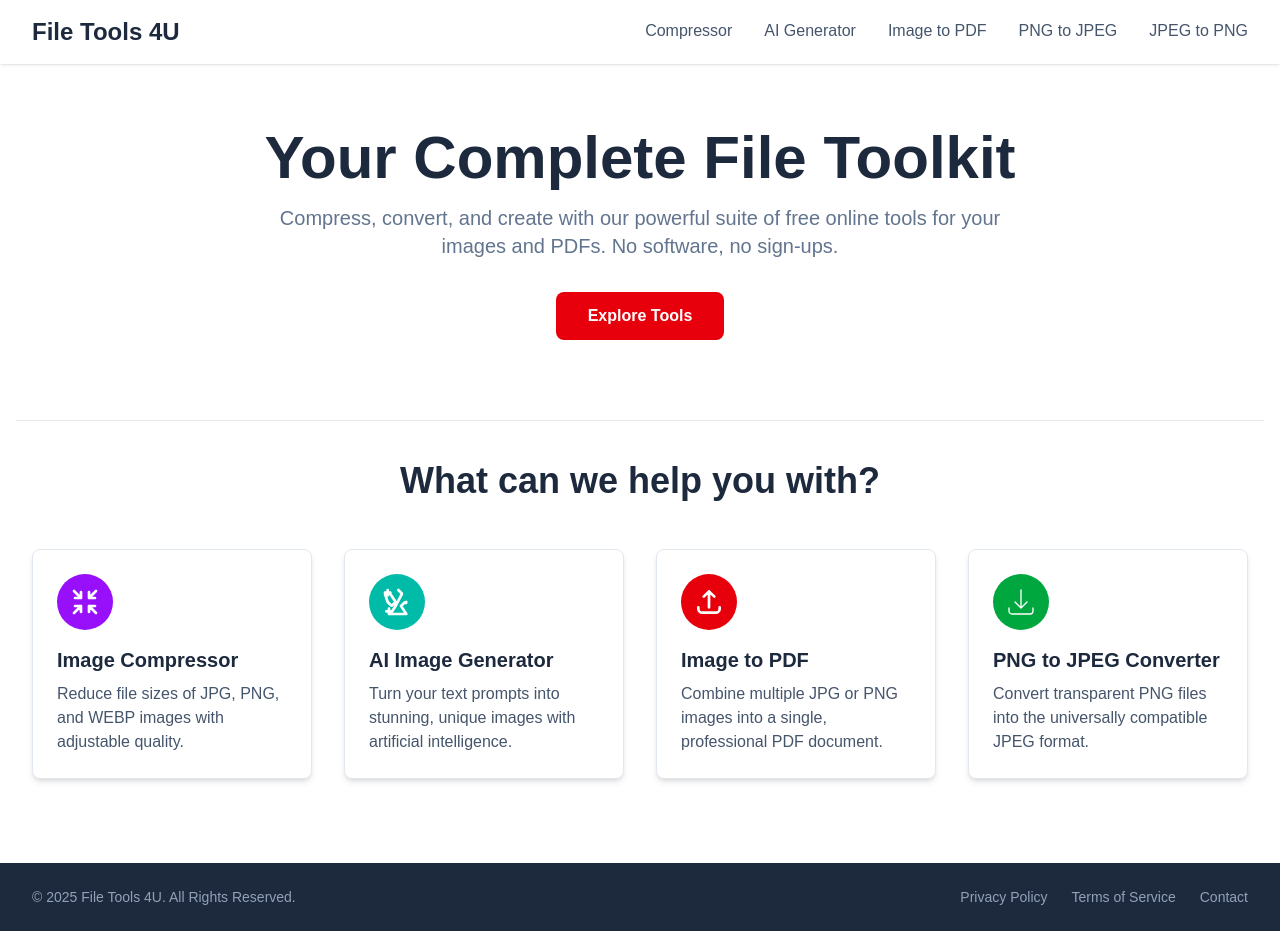
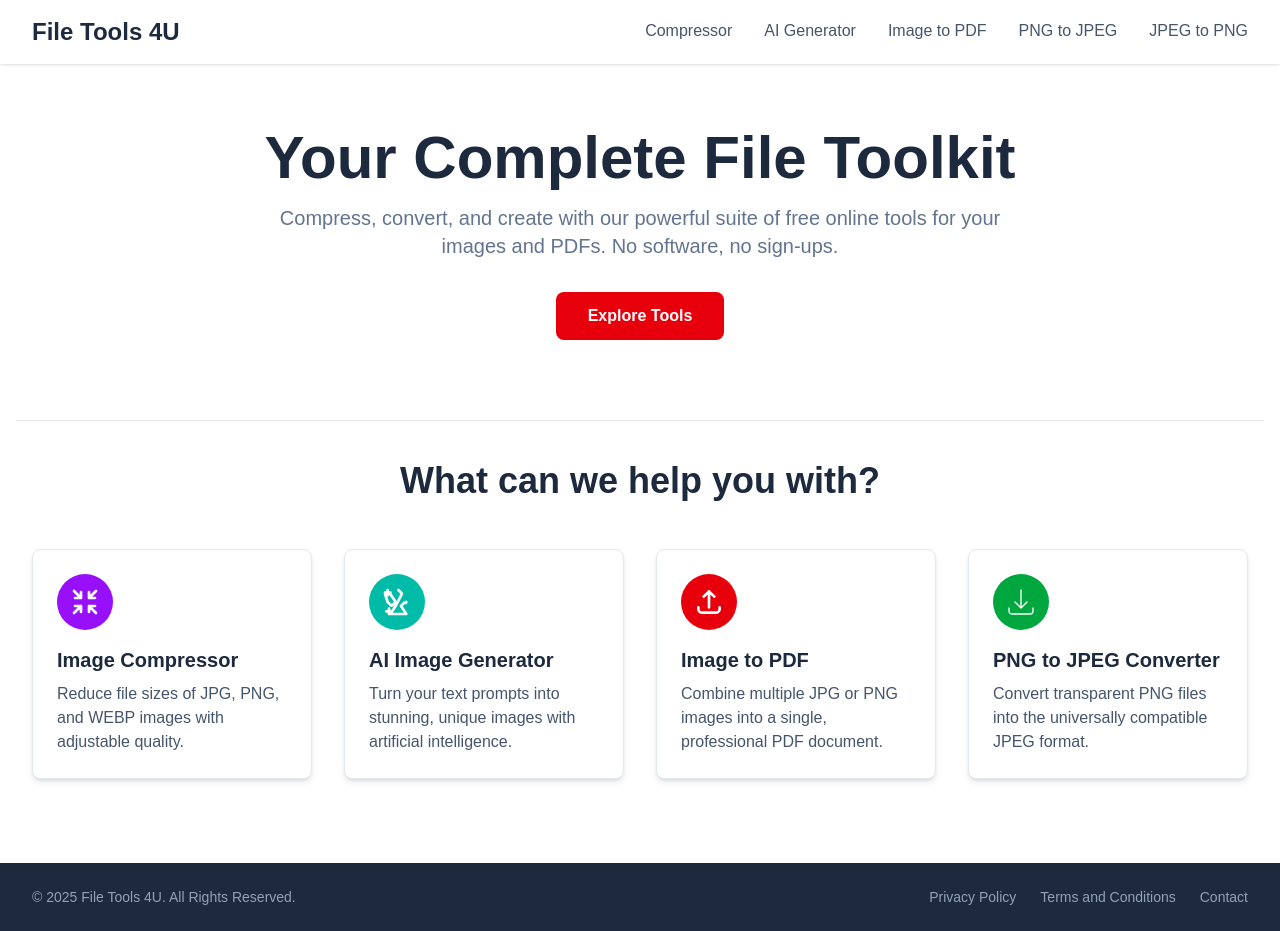
Before and after one commit to rahul2205202/file-tools-4u, a Next.js app: page / in a window 1280 px wide. Built offline with nearby package versions, Linux system fonts and the light colour scheme.

Commit message:
final design

```diff
--- a/src/app/components/shared/Footer.jsx
+++ b/src/app/components/shared/Footer.jsx
@@ -20,7 +20,7 @@ export default function Footer() {
                             Privacy Policy
                         </Link>
                         <Link href="/terms-of-service" className="text-sm text-slate-400 hover:text-red-500 transition-colors duration-200">
-                            Terms of Service
+                            Terms and Conditions
                         </Link>
                         <Link href="/contact" className="text-sm text-slate-400 hover:text-red-500 transition-colors duration-200">
                             Contact
```
